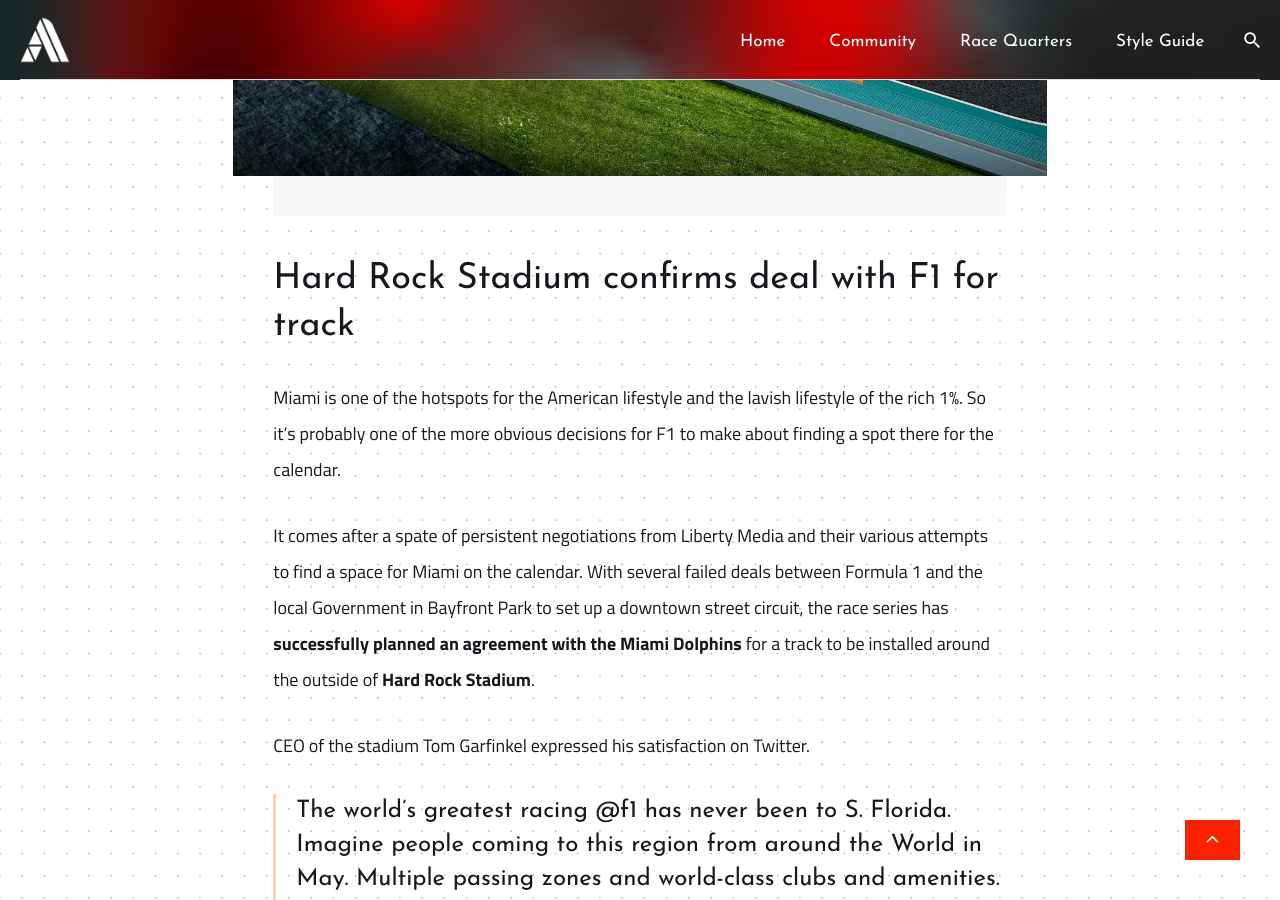
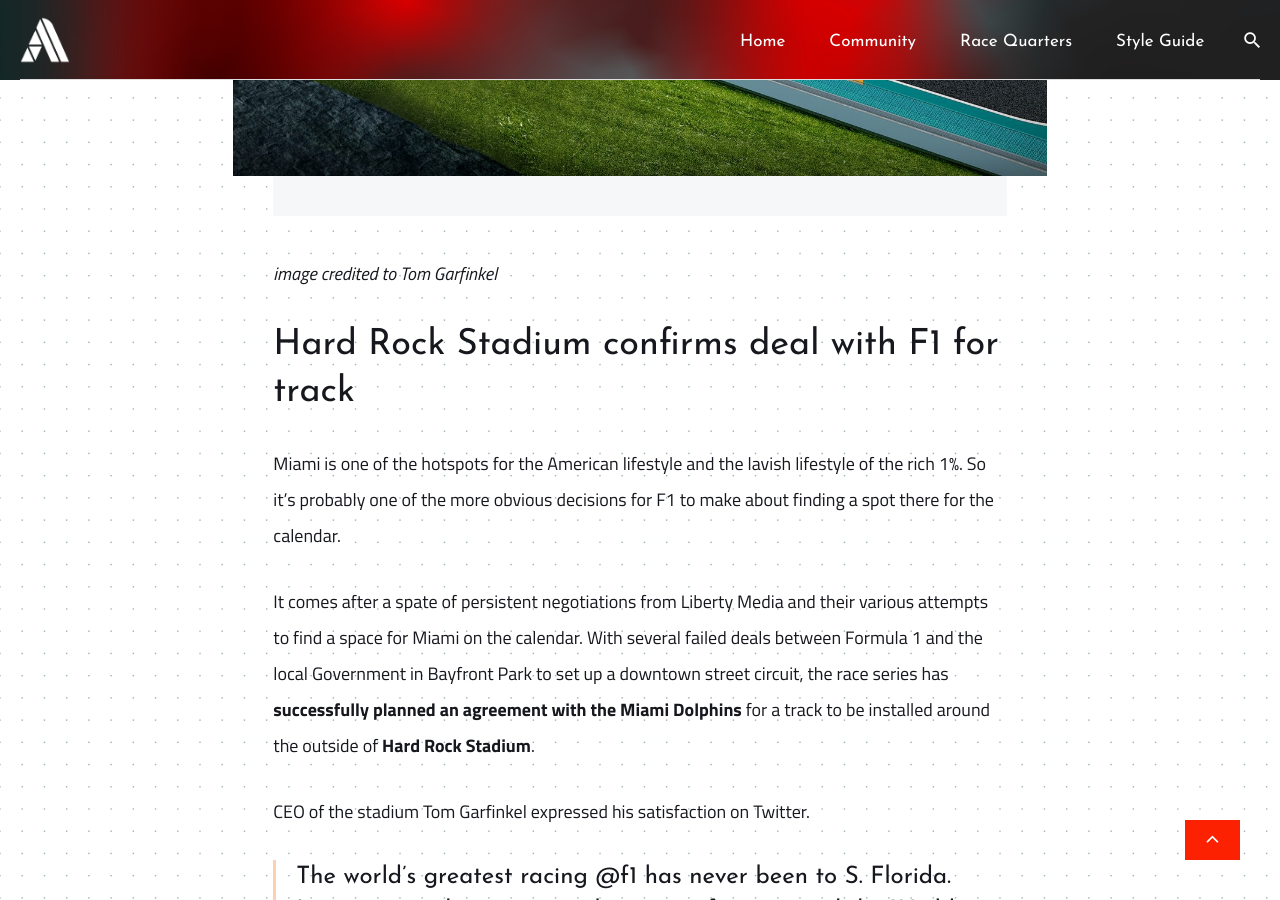
Before and after one commit to Asfalto-Ascari/AsfaltoAscari, a Jekyll site: the page built from _posts/2019-10-16-P003-F1-Miami-Track.md, in a window 1280 px wide and 900 px high, scrolled down 991 px. Built offline with Jekyll 4.4.1, drawn with Linux system fonts in a browser that asks for light colours; nearby versions of some CDN libraries; comment, search, counter and statistics services are not loaded.

Commit message:
added image credit

```diff
--- a/_posts/2019-10-16-P003-F1-Miami-Track.md
+++ b/_posts/2019-10-16-P003-F1-Miami-Track.md
@@ -8,6 +8,8 @@
 - Formula 1
 - Breaking
 ---
+
+*image credited to Tom Garfinkel*
 
 # Hard Rock Stadium confirms deal with F1 for track
 
```
